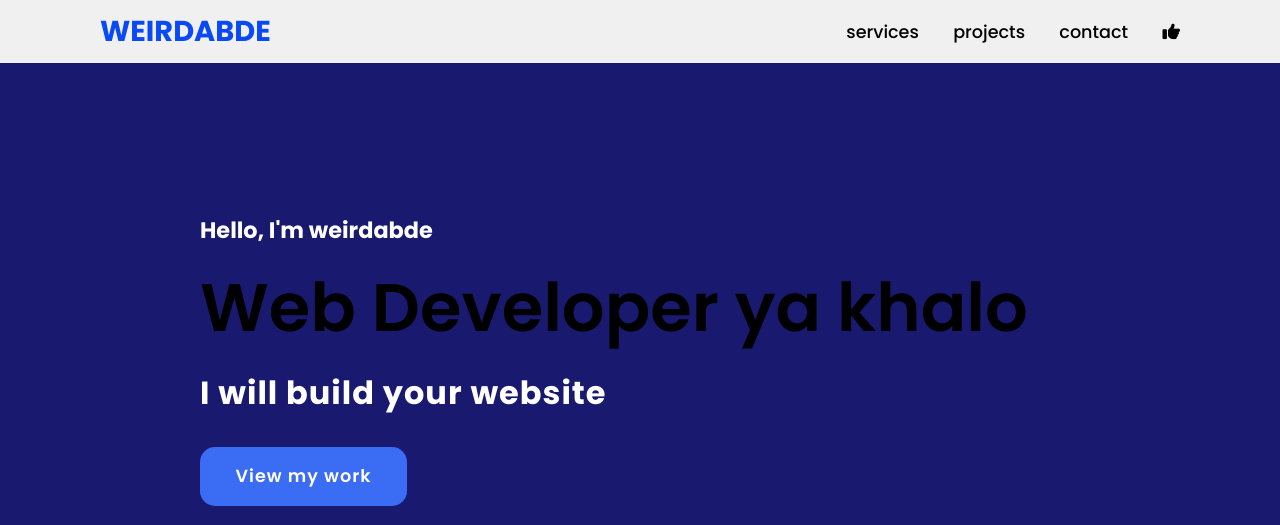
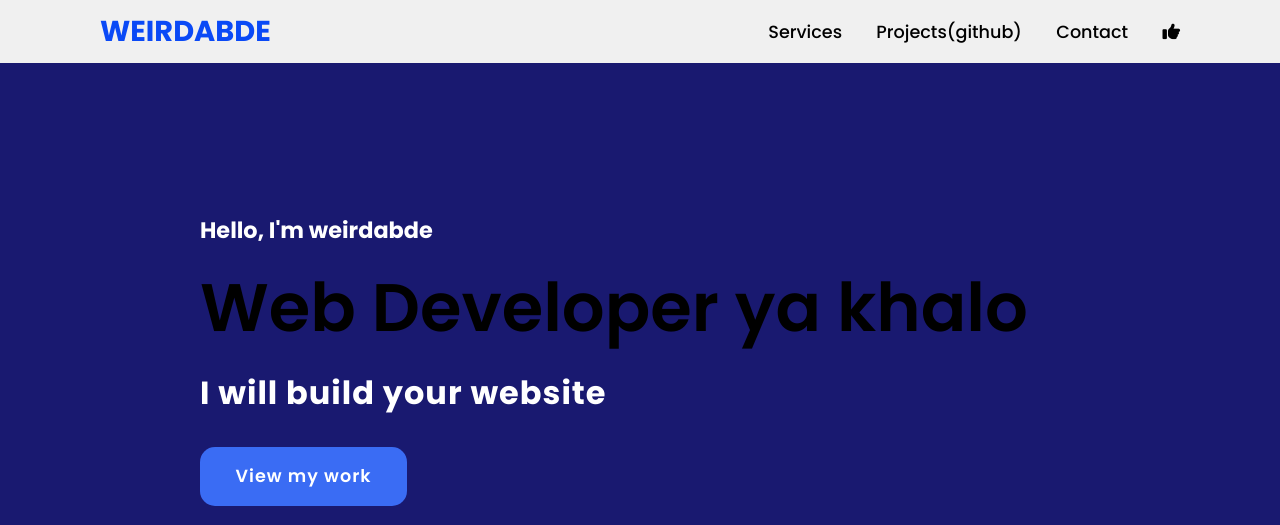
Before and after one commit to weirdabde/weirdabde, a plain HTML site: page index.html in a window 1280 px wide. Shown: the top 525 px of the page. Drawn offline with Linux system fonts and the light colour scheme.

Commit message:
Update index.html

```diff
--- a/index.html
+++ b/index.html
@@ -13,12 +13,12 @@
 </head>
 <body>
     <header>
-       <a href="#" class="logo">weirdabde</a>
+       <a href="https://weirdabde.github.io/weirdabde/" class="logo">weirdabde</a>
 
        <nav class="navigation">
-        <a href="#services">services</a>
-        <a href="#projects">projects</a>
-        <a href="#contact">contact</a>
+        <a href="#services">Services</a>
+        <a href="https://github.com/weirdabde" target="_blank">Projects(github)</a>
+        <a href="#contact">Contact</a>
         <a href="#rate"><i class="fa-solid fa-thumbs-up"></i></a>
     </nav>
 
@@ -28,7 +28,7 @@
     <div>
          <h2>Hello, I'm weirdabde <br> <span>Web Developer ya khalo</span></h2>
          <h3 style="color: #fff;">I will build your website</h3>
-         <a href="#projects" class="main-button">View my work</a>
+         <a href="https://github.com/weirdabde" target="_blank" class="main-button">View my work</a>
       <div class="social-icons">
          <a href="#" target="_blank"><i class="fa-brands fa-linkedin"></i></a>
          <a href="https://github.com/weirdabde" target="_blank"><i class="fa-brands fa-github"></i></a>
```
